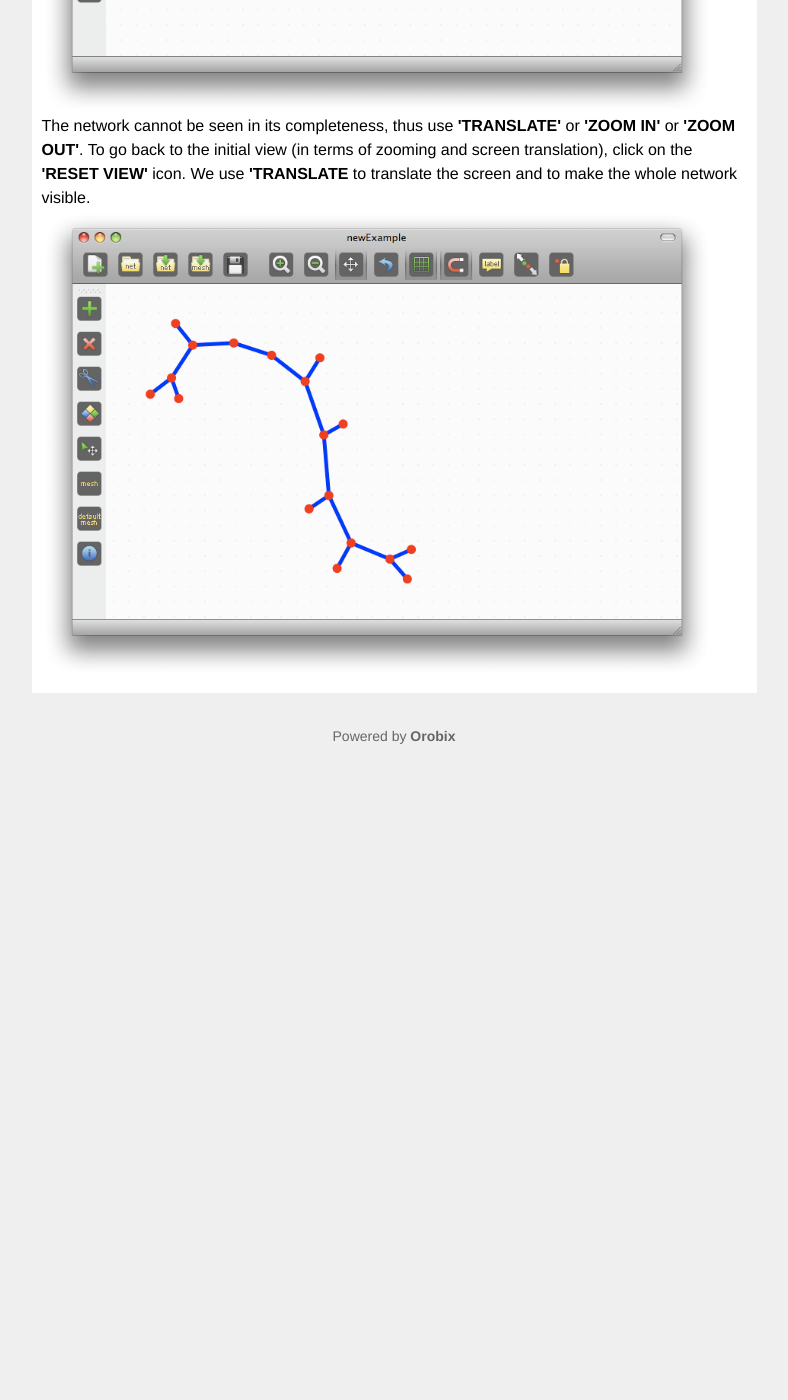
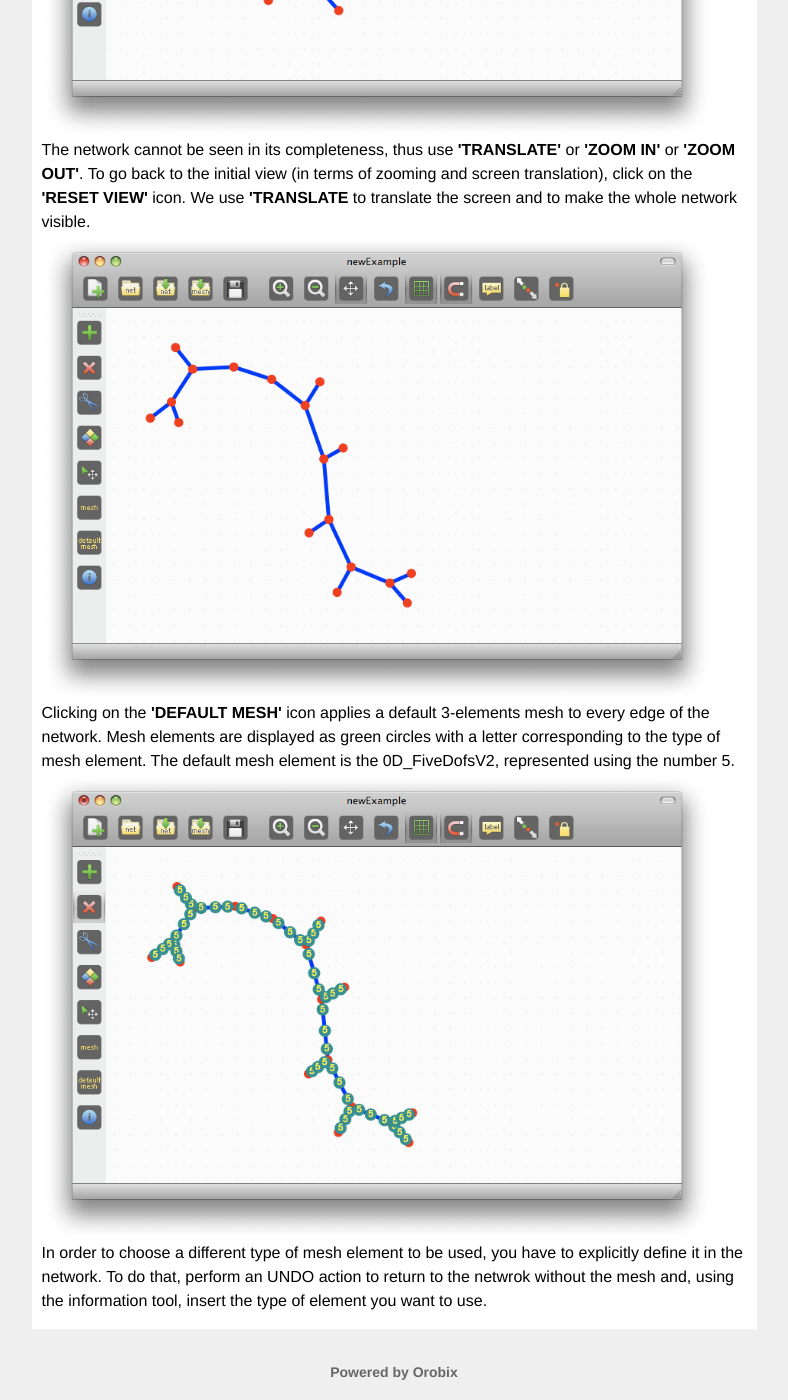
Before and after one commit to archTk/archtk.github.com, a Jekyll site: the page built from tutorial.html, in a window 1280 px wide and 1400 px high, scrolled down 11769 px. Shown: the whole window, without its empty margins (246-1034 px from the left). Built offline with Jekyll 4.4.1, drawn with Linux system fonts in a browser that asks for light colours; before the commit the page ends 12533 px from its top, so only the background shows below that; some of the changed text lies outside the part shown.

Commit message:
tutorial is growing

```diff
--- a/tutorial.html
+++ b/tutorial.html
@@ -46,7 +46,7 @@ This is useful when you have an intricated network and you want to see something
     <div class="screenshot_container">
             <img class="screenshot" src="media/edgeRemoved.png" alt="The edge has been removed">
     </div>
-UNDO - REDO functionalities are provided in order to recover if any mistake has been done.<br />The slitSegment tool (<b>'SCISSORS'</b> icon) splits edges in two, dividing them at their middle point. If the edge is too short, the splitting cannot be done.
+UNDO - REDO functionalities are provided in order to recover if any mistake has been done. They are accessible using the standard keyboard shortcuts or through the Edit menu.<br />The splitSegment tool (<b>'SCISSORS'</b> icon) splits edges in two, dividing them at their middle point. If the edge is too short, the splitting cannot be done.
     <div class="screenshot_container">
             <img class="screenshot" src="media/splitEdge.png" alt="The edge has been split">
     </div>
@@ -115,5 +115,10 @@ The network cannot be seen in its completeness, thus use <b>'TRANSLATE'</b> or <
     <div class="screenshot_container">
             <img class="screenshot" src="media/networkTranslated.png" alt="Network all visible">
     </div>
+Clicking on the <b>'DEFAULT MESH'</b> icon applies a default 3-elements mesh to every edge of the network. Mesh elements are displayed as green circles with a letter corresponding to the type of mesh element. The default mesh element is the 0D_FiveDofsV2, represented using the number 5.
+    <div class="screenshot_container">
+            <img class="screenshot" src="media/defaultMesh.png" alt="default mesh">
+    </div>
+In order to choose a different type of mesh element to be used, you have to explicitly define it in the network. To do that, perform an UNDO action to return to the netwrok without the mesh and, using the information tool, insert the type of element you want to use.<b>
 </p>
 </div>
```
Also changed, not shown: media/defaultMesh.png (added).
